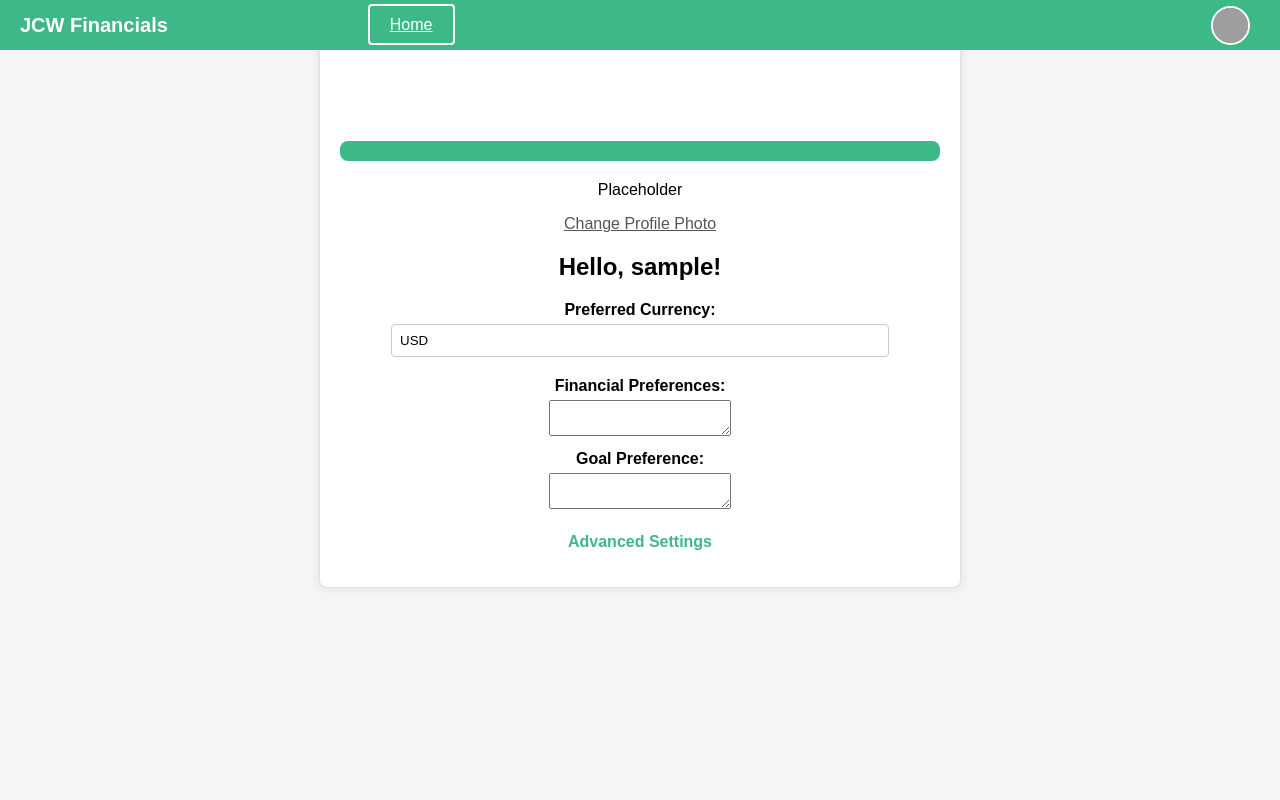
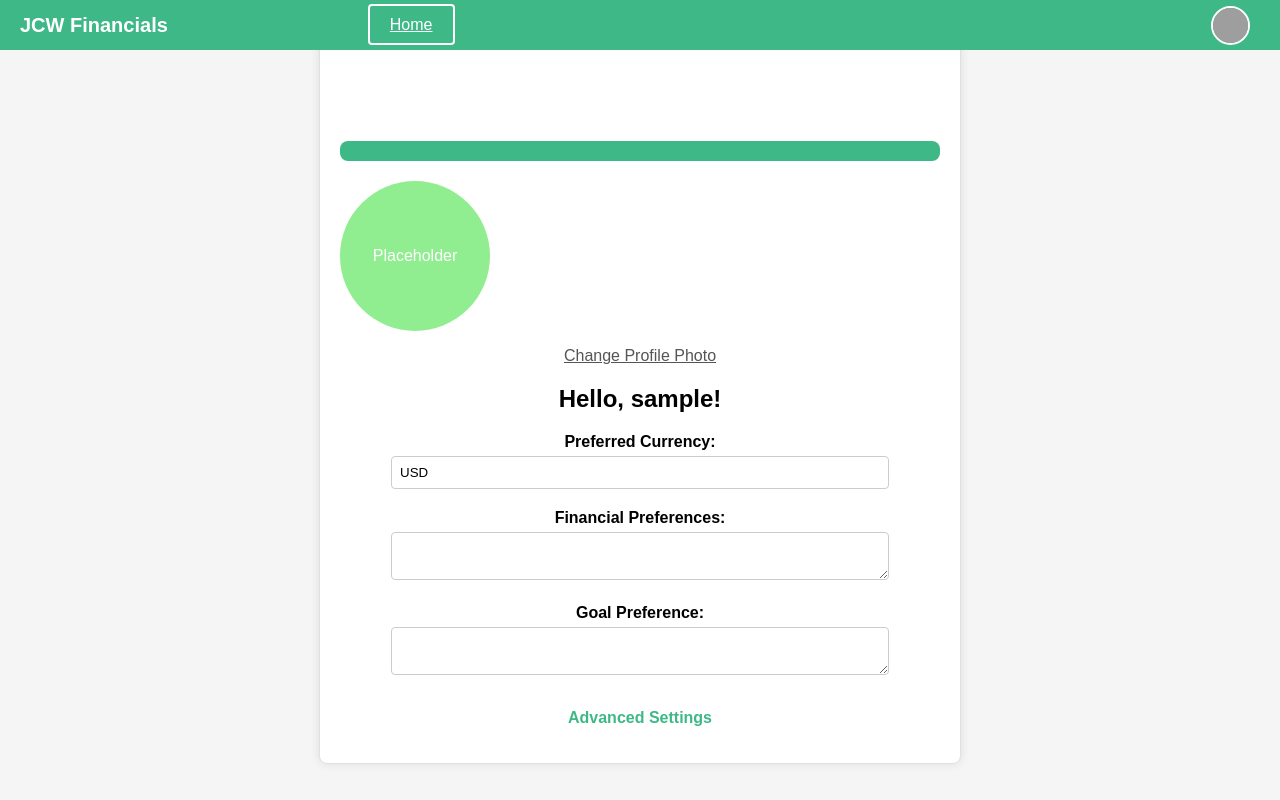
Before and after one commit to willyhill/MIScapstone, a PHP site: page /temp.php in a window 1280 px wide. Run offline with PHP 8.4, Linux system fonts and the light colour scheme; the visitor is signed in with stand-in values (Sample User, id 1); data comes from the database, SQL or seed files in the repository; grey boxes are pictures that could not be loaded.

Commit message:
profilechanges4

```diff
--- a/css/profile.css
+++ b/css/profile.css
@@ -156,15 +156,28 @@ header h1 {
   margin-bottom: 20px;
 }
 
+.profile-placeholder {
+  width: 150px;
+  height: 150px;
+  border-radius: 50%;
+  background-color: lightgreen;
+  display: flex;
+  align-items: center;
+  justify-content: center;
+  font-size: 16px;
+  color: white;
+  text-align: center;
+}
+
 .profile-photo p {
   font-size: 1rem;
-  color: #555; /* Dark grey text */
+  color: #555;
   cursor: pointer;
   text-decoration: underline;
 }
 
 .profile-photo p:hover {
-  color: #333; /* Slightly darker grey on hover */
+  color: #333;
 }
 
 /* Account Details */
@@ -174,7 +187,8 @@ header h1 {
   font-weight: bold;
 }
 
-.account-details input {
+.account-details input,
+.account-details textarea {
   width: 80%;
   padding: 8px;
   margin-bottom: 10px;
--- a/temp.php
+++ b/temp.php
@@ -4,7 +4,7 @@
     <meta charset="UTF-8">
     <meta name="viewport" content="width=device-width, initial-scale=1.0">
     <title>JCW Financials - Profile</title>
-    <link rel="stylesheet" href="css\profile.css">
+    <link rel="stylesheet" href="css/profile.css">
 </head>
 <body>
     <?php
```
Also changed, not shown: other parts of css/profile.css (+17 -17 lines).
